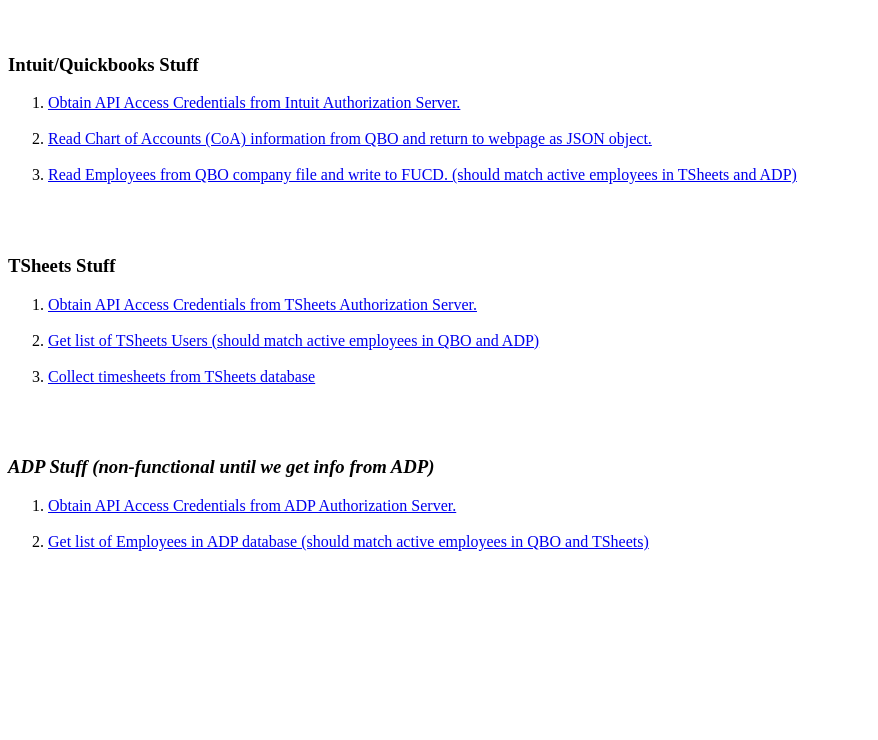
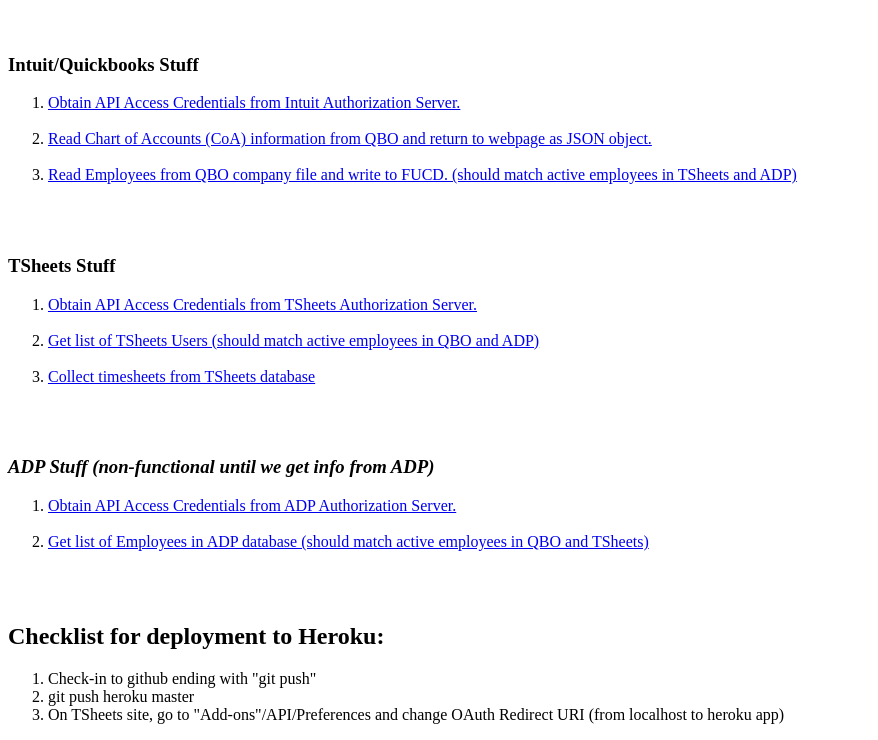
Before and after one commit to gjg44/floki, a website: page homepage.html in a window 1280 px wide. Shown: the part 110-850 px from the top of the page, without its empty margins (0-878 px from the left). Before the commit the page ends 800 px from the top, so only its background shows below. Drawn offline with Linux system fonts and the light colour scheme.

Commit message:
changing html

```diff
--- a/homepage.html
+++ b/homepage.html
@@ -38,6 +38,15 @@
         <br>
     </ol>
 <br>
+    <h2>Checklist for deployment to Heroku:</h2>
+    <ol>
+        <li>Check-in to github ending with "git push"</li>
+        <li>git push heroku master</li>
+        <li>On TSheets site, go to "Add-ons"/API/Preferences and change OAuth Redirect URI (from localhost to heroku app)</li>
+    </ol>
+    <ul>
+
+    </ul>
 </body>
 
 </html>
```
